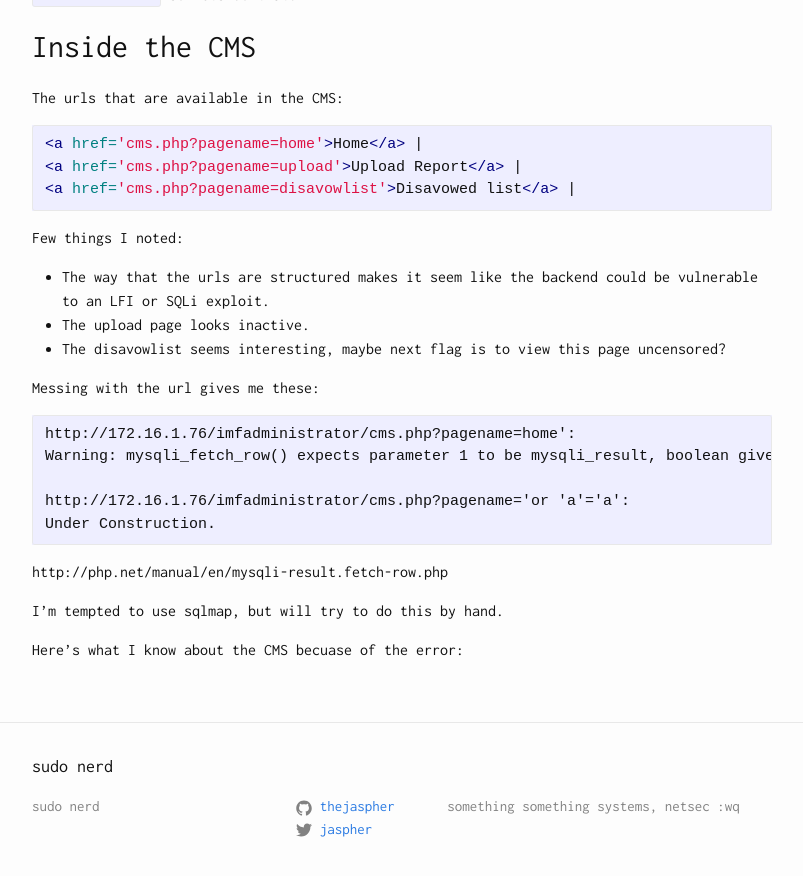
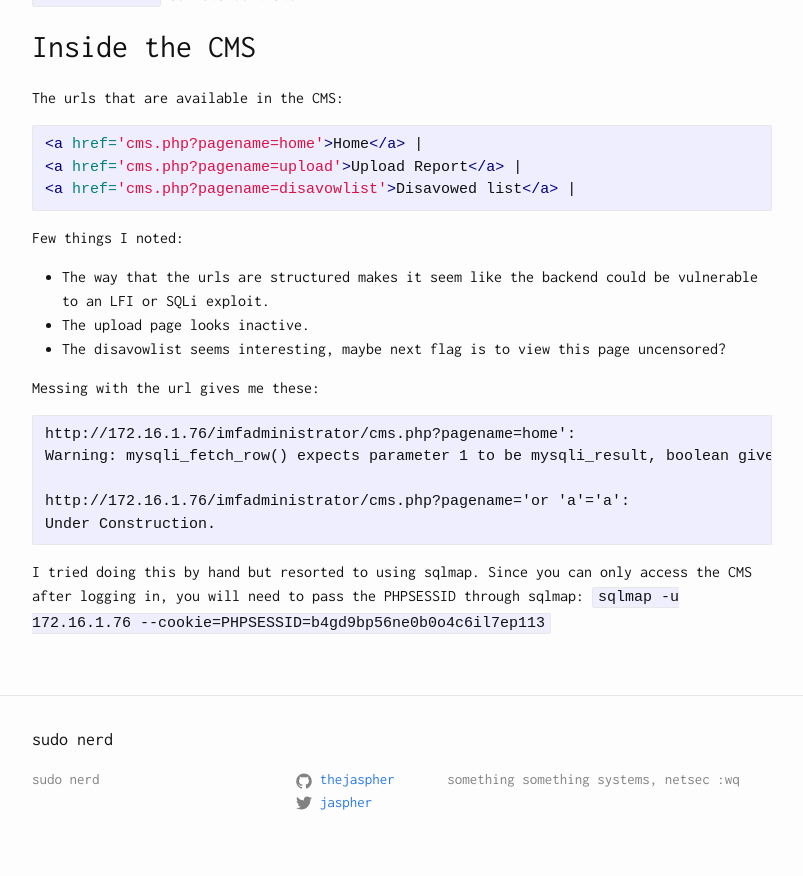
Before and after one commit to educationnull/thejaspher.github.io, a Jekyll site: the page built from _posts/2016-11-09-vulnhub-imf.md, in a window 1280 px wide and 900 px high, scrolled down 5322 px. Shown: the top 876 px of the window, without its empty margins (238-1041 px from the left). Built offline with Jekyll 4.4.1, drawn with Linux system fonts in a browser that asks for light colours.

Commit message:
Update 2016-11-09-vulnhub-imf.md

````diff
--- a/_posts/2016-11-09-vulnhub-imf.md
+++ b/_posts/2016-11-09-vulnhub-imf.md
@@ -252,8 +252,4 @@ http://172.16.1.76/imfadministrator/cms.php?pagename='or 'a'='a':
 Under Construction.
 ```
 
-http://php.net/manual/en/mysqli-result.fetch-row.php
-
-I'm tempted to use sqlmap, but will try to do this by hand.
-
-Here's what I know about the CMS becuase of the error:
+I tried doing this by hand but resorted to using sqlmap. Since you can only access the CMS after logging in, you will need to pass the PHPSESSID through sqlmap: `sqlmap -u 172.16.1.76 --cookie=PHPSESSID=b4gd9bp56ne0b0o4c6il7ep113`
````
